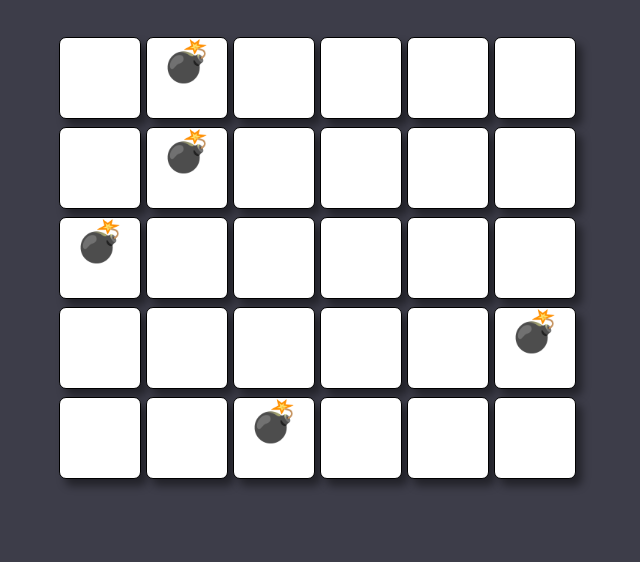
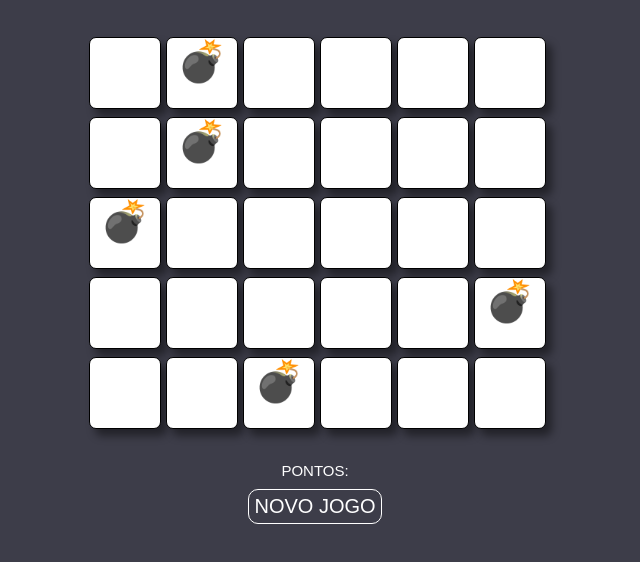
Before and after one commit to vitorianascimento668/Javascript--notbook, a plain HTML site: page campoMinado/index.html in a window 1280 px wide. Shown: the part 78-640 px from the top of the page, without its empty margins (325-965 px from the left). Drawn offline with Linux system fonts and the light colour scheme.

Commit message:
Adicionei um botao e um placar
Coloquei um botão novo para começar um novo jogo no meu html e estilezei no css

```diff
--- a/campoMinado/css/estilo.css
+++ b/campoMinado/css/estilo.css
@@ -45,10 +45,11 @@ header{
     justify-content: center;
     align-items: center;
 
-    height: 500px;
+    height: 450px;
     width: 500px;
     margin-top: 30px;
 }
+
 .quabrado{
     display:grid;
     padding-left: 5px;
@@ -63,11 +64,30 @@ header{
         text-align: center;
         background-color: white;
         border:1px solid black;
-        width: 80px;
-        height: 80px;
+        width: 70px;
+        height: 70px;
         margin-bottom: 8px;
         cursor: pointer;
         box-shadow: 6px 7px 8px #00000071;
         border-radius: 7px;
 
 }
+.novo_jogo{
+    color:white;
+    background-color:transparent;
+    padding:5px;
+    border-radius:10px;
+    border:1px solid white;
+    cursor:pointer;
+    font-size: 20px;
+}
+.placar{
+    padding-bottom: 10px;
+}
+.footerBAIXO{
+    text-align: center;
+    color: white;
+    font-size: 15px;
+    font-family: arial
+
+}
--- a/campoMinado/index.html
+++ b/campoMinado/index.html
@@ -61,7 +61,15 @@
 
 
         </div>
+
+
     </div>
-   <script src="./javascipt/scrpt.js"></script>
+    <div class="footerBAIXO">
+        <div class="placar">PONTOS: </div>
+        <button class="novo_jogo">NOVO JOGO </button>
+       <script src="./javascipt/scrpt.js"></script>
+
+    </div>
+
 </body>
 </html>
```
